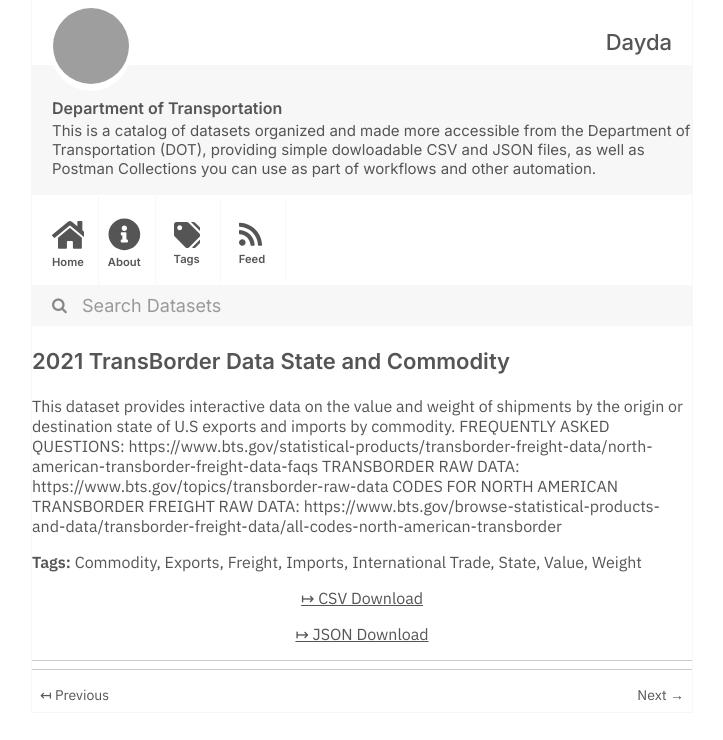
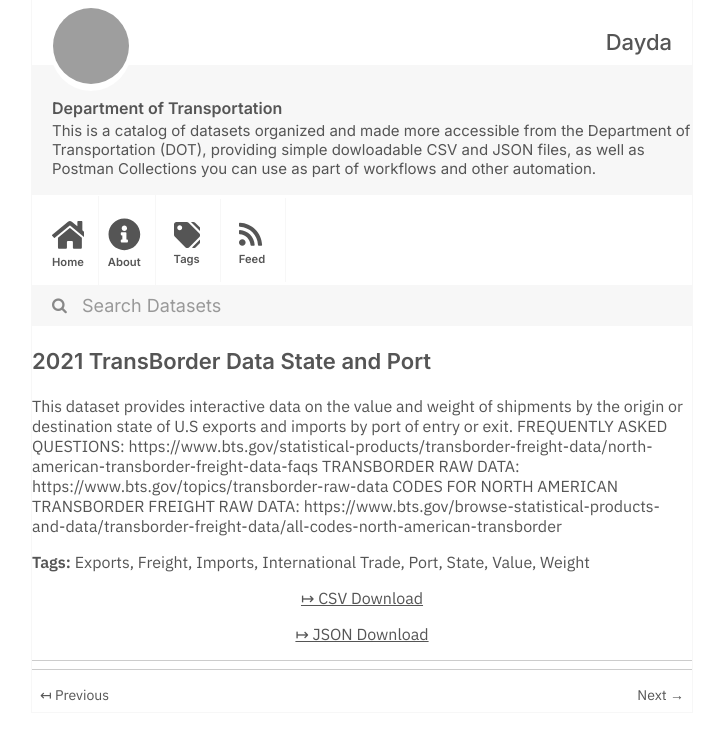
Before and after one commit to dayda-entities/department-of-transportation, a Jekyll site: the page built from _posts/2020-11-12-2021-transborder-data-state-an.md, in a window 1280 px wide, cut to the strip 0-740 px from the top of the page. Shown: the whole strip, without its empty margins (278-1001 px from the left). Built offline with Jekyll 4.4.1, drawn with Linux system fonts in a browser that asks for light colours; grey boxes are pictures that could not be loaded.

Commit message:
Publish Data

```diff
--- a/_posts/2020-11-12-2021-transborder-data-state-an.md
+++ b/_posts/2020-11-12-2021-transborder-data-state-an.md
@@ -1,24 +1,24 @@
 ---
-title: 2021 TransBorder Data State and Commodity
-created: '2020-11-12T12:39:56.109531'
-modified: '2021-04-25T13:14:49.228423'
+title: 2021 TransBorder Data State and Port
+created: '2020-11-12T12:44:11.929187'
+modified: '2021-04-25T13:16:26.941600'
 state: active
 type: dataset
 tags:
-  - Commodity
   - Exports
   - Freight
   - Imports
   - International Trade
+  - Port
   - State
   - Value
   - Weight
 groups: []
 csv_url: >-
-  https://data.transportation.gov/api/views/8ee6-jqwa/rows.csv?accessType=DOWNLOAD
+  https://data.transportation.gov/api/views/cs4v-wy2n/rows.csv?accessType=DOWNLOAD
 json_url: >-
-  https://data.transportation.gov/api/views/8ee6-jqwa/rows.json?accessType=DOWNLOAD
+  https://data.transportation.gov/api/views/cs4v-wy2n/rows.json?accessType=DOWNLOAD
 layout: post
 
 ---
-This dataset provides interactive data on the value and weight of shipments by the origin or destination state of U.S exports and imports by commodity. FREQUENTLY ASKED QUESTIONS: https://www.bts.gov/statistical-products/transborder-freight-data/north-american-transborder-freight-data-faqs TRANSBORDER RAW DATA: https://www.bts.gov/topics/transborder-raw-data CODES FOR NORTH AMERICAN TRANSBORDER FREIGHT RAW DATA: https://www.bts.gov/browse-statistical-products-and-data/transborder-freight-data/all-codes-north-american-transborder
+This dataset provides interactive data on the value and weight of shipments by the origin or destination state of U.S exports and imports by port of entry or exit. FREQUENTLY ASKED QUESTIONS: https://www.bts.gov/statistical-products/transborder-freight-data/north-american-transborder-freight-data-faqs TRANSBORDER RAW DATA: https://www.bts.gov/topics/transborder-raw-data CODES FOR NORTH AMERICAN TRANSBORDER FREIGHT RAW DATA: https://www.bts.gov/browse-statistical-products-and-data/transborder-freight-data/all-codes-north-american-transborder
```
